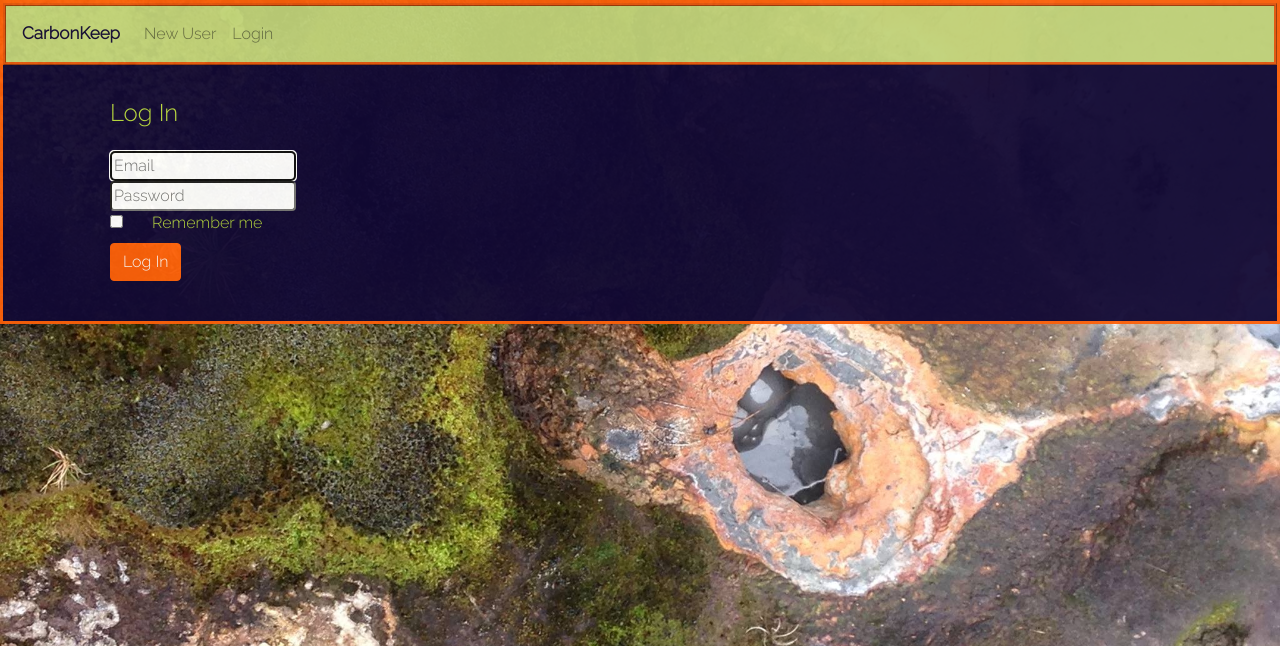
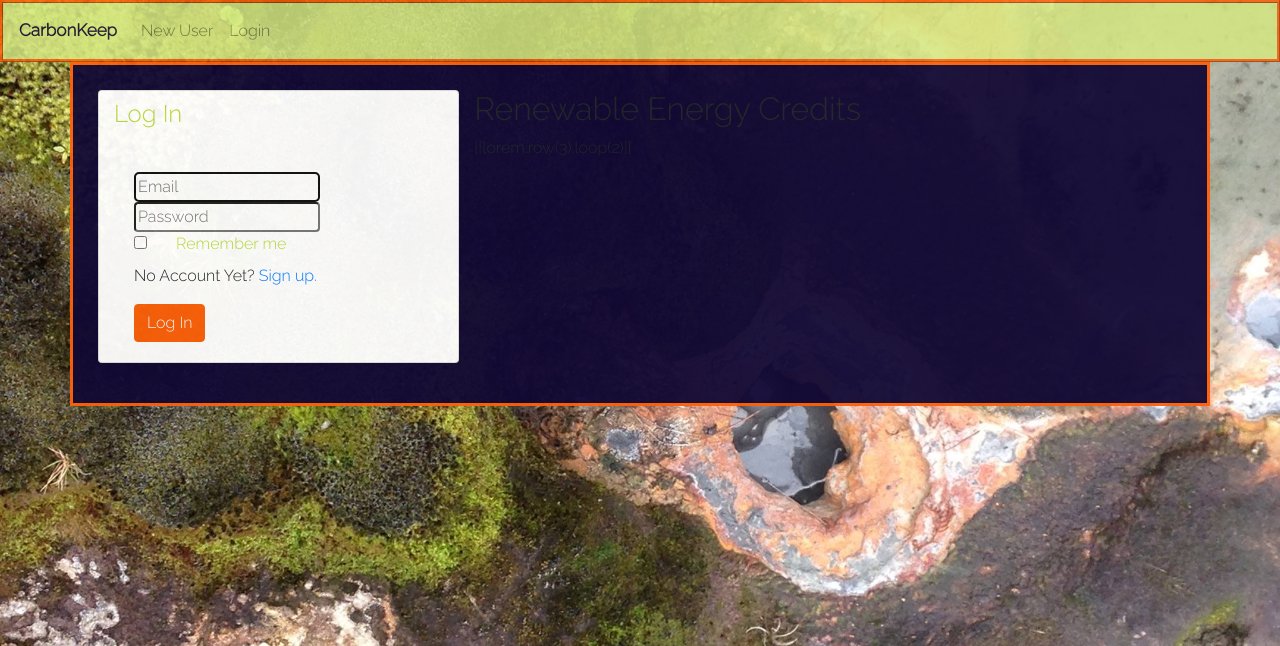
Before and after one commit to kc108/carbon-project, a Flask app: page /login in a window 1280 px wide. Shown: the top 646 px of the page. Run offline with Flask 2, Linux system fonts and the light colour scheme; some libraries are stand-ins or nearby versions.

Commit message:
made styling changes to fix overlap issue

```diff
--- a/templates/login.html
+++ b/templates/login.html
@@ -2,20 +2,22 @@
 
 {% block content %}
 <div class="column is-4 is-offset-4">
+
+    <div class="box">
+        <div class="row">
+            <div class="col-md-4 card">
                 <h4 class="title" id="login-title">Log In</h4>
-    <div class="box">
-        <form class="login-form" method="POST" action="/login">
+                <form class="login-form card-body" method="POST" action="/login">
                     <div class="field">
                         <div class="control">
-                    <input class="placeholder-margin input is-large login-border-radius" type="email" name="email" placeholder="Email" autofocus="">
+                            <input class="placeholder-margin input is-large login-border-radius" type="email"
+                                   name="email" placeholder="Email" autofocus="">
                         </div>
                     </div>
-<!--<style>-->
-<!--    #login-btn{background-color: #4424D6}-->
-<!--</style>-->
                     <div class="field">
                         <div class="control">
-                    <input class="placeholder-margin input is-large login-border-radius" type="password" name="pass" placeholder="Password">
+                            <input class="placeholder-margin input is-large login-border-radius" type="password"
+                                   name="pass" placeholder="Password">
                         </div>
                     </div>
                     <div class="field">
@@ -26,8 +28,17 @@
                             </div>
                         </label>
                     </div>
+                    <p>No Account Yet? <a href="/create_user">Sign up.</a></p>
                     <button id="login-btn" class="button btn btn-primary">Log In</button>
                 </form>
             </div>
+            <div class="col">
+                <h2>Renewable Energy Credits</h2>
+                <p>[[lorem.row(3).loop(2)]]</p>
+            </div>
+        </div>
+
+
+    </div>
 </div>
 {% endblock %}
--- a/templates/nologin.html
+++ b/templates/nologin.html
@@ -1,5 +1,4 @@
 <!doctype html>
-<div class="nolog-bg-img">
 <html lang="en">
   <head>
     <!-- Required meta tags -->
@@ -32,7 +31,8 @@
             </ul>
         </div>
       </nav>
-    <div id="center-login" class="container">
+
+    <div id="center-login" class="container nolog-bg-img">
         {% for message in get_flashed_messages() %}
             <div class="alert alert-dark">{{ message }}</div>
         {% endfor %}
@@ -46,6 +46,6 @@
     <script src="https://cdnjs.cloudflare.com/ajax/libs/popper.js/1.14.7/umd/popper.min.js" integrity="sha384-UO2eT0CpHqdSJQ6hJty5KVphtPhzWj9WO1clHTMGa3JDZwrnQq4sF86dIHNDz0W1" crossorigin="anonymous"></script>
     <script src="https://stackpath.bootstrapcdn.com/bootstrap/4.3.1/js/bootstrap.min.js" integrity="sha384-JjSmVgyd0p3pXB1rRibZUAYoIIy6OrQ6VrjIEaFf/nJGzIxFDsf4x0xIM+B07jRM" crossorigin="anonymous"></script>
   </div>
-  </div>
+    <script src="https://cdn.jsdelivr.net/npm/fillr@1.0.0/fillr.min.js" defer></script>
   </body>
 </html>
```
Lines whose indentation alone changed are shown as unchanged.
